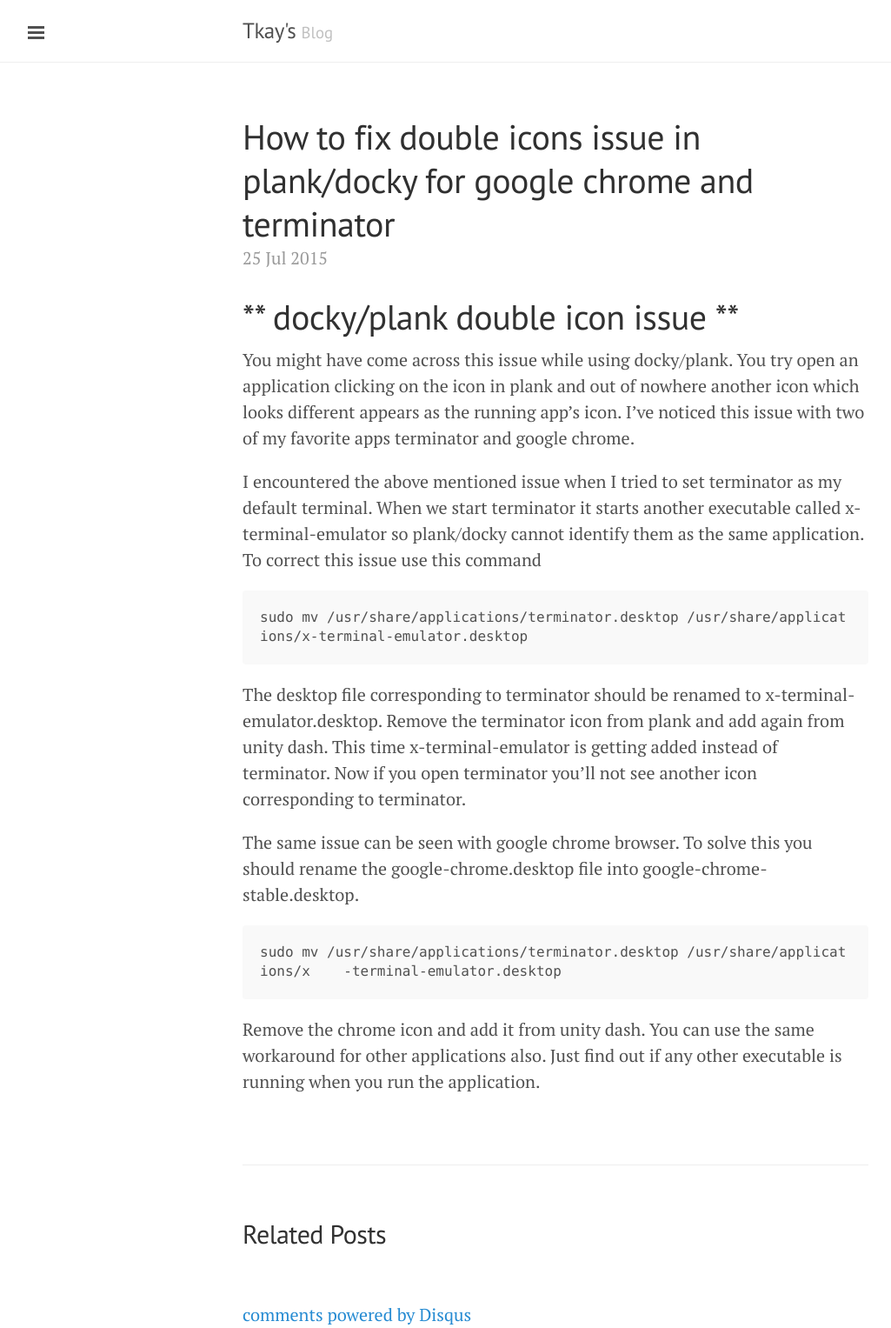
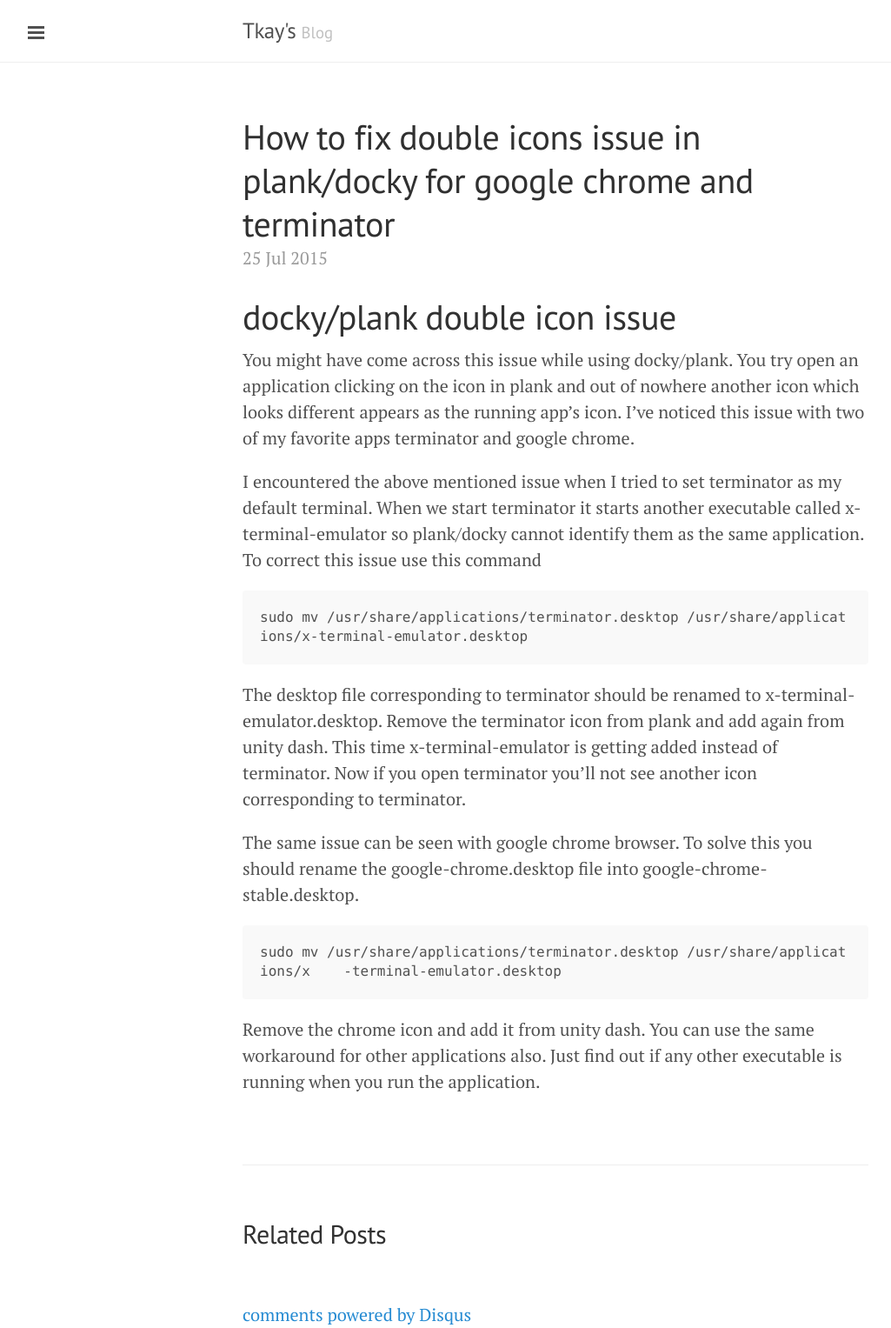
Before and after one commit to arunhedcet/arunhedcet.github.io, a Jekyll site: the page built from _posts/2015-07-25-How-to-fix-double-icons-issue-in-plank-and-docky.md, in a window 1280 px wide. Shown: the whole page at 87% size, without its empty margins (1-1026 px from the left). Built offline with Jekyll 4.4.1, drawn with Linux system fonts in a browser that asks for light colours; Markdown is read by kramdown in place of the engine named in the settings; comment, search, counter and statistics services are not loaded.

Commit message:
bold code removed

```diff
--- a/_posts/2015-07-25-How-to-fix-double-icons-issue-in-plank-and-docky.md
+++ b/_posts/2015-07-25-How-to-fix-double-icons-issue-in-plank-and-docky.md
@@ -4,7 +4,7 @@ comments: true
 title: How to fix double icons issue in plank/docky for google chrome and terminator
 ---
 
-** docky/plank double icon issue **
+docky/plank double icon issue
 =========================
 
 You might have come across this issue while using docky/plank. You try open an application clicking on the icon in plank and out of nowhere another icon which looks different appears as the running app's icon. I've noticed this issue with two of my favorite apps terminator and google chrome.
```
Also changed, not shown: 1 other file.
